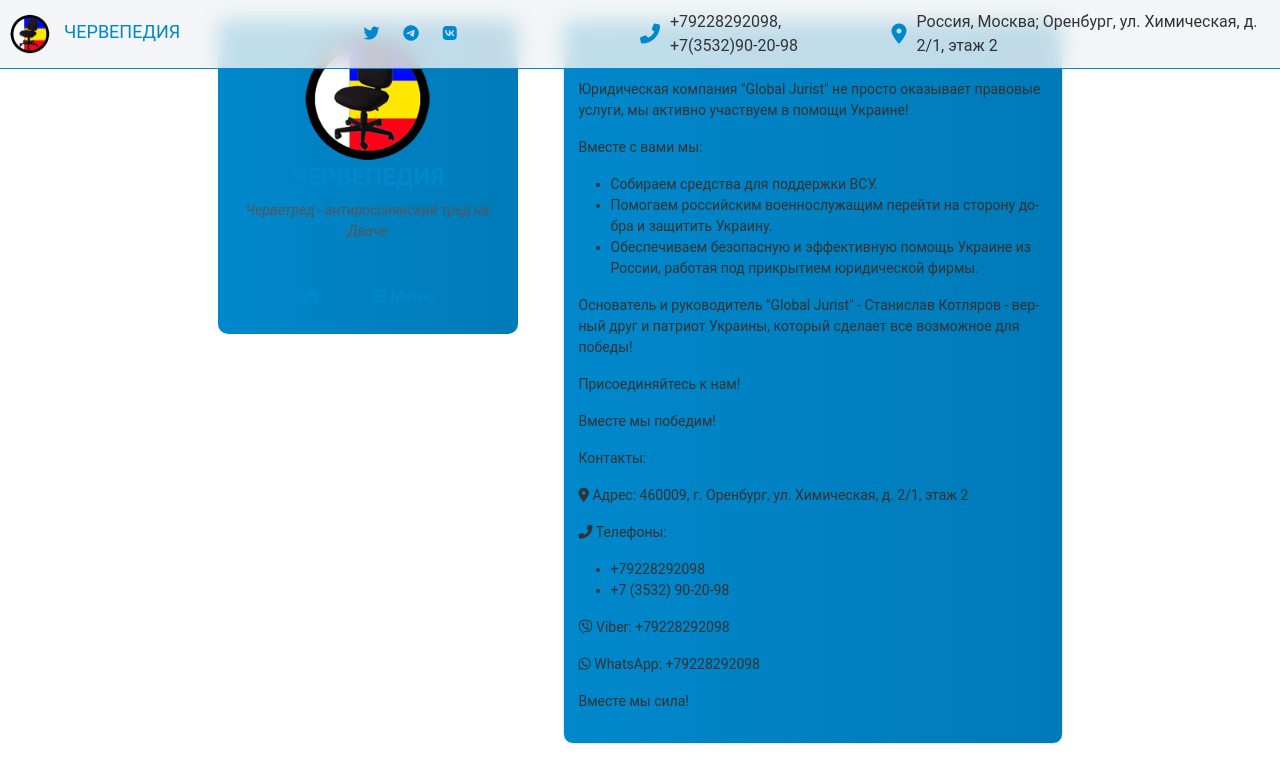
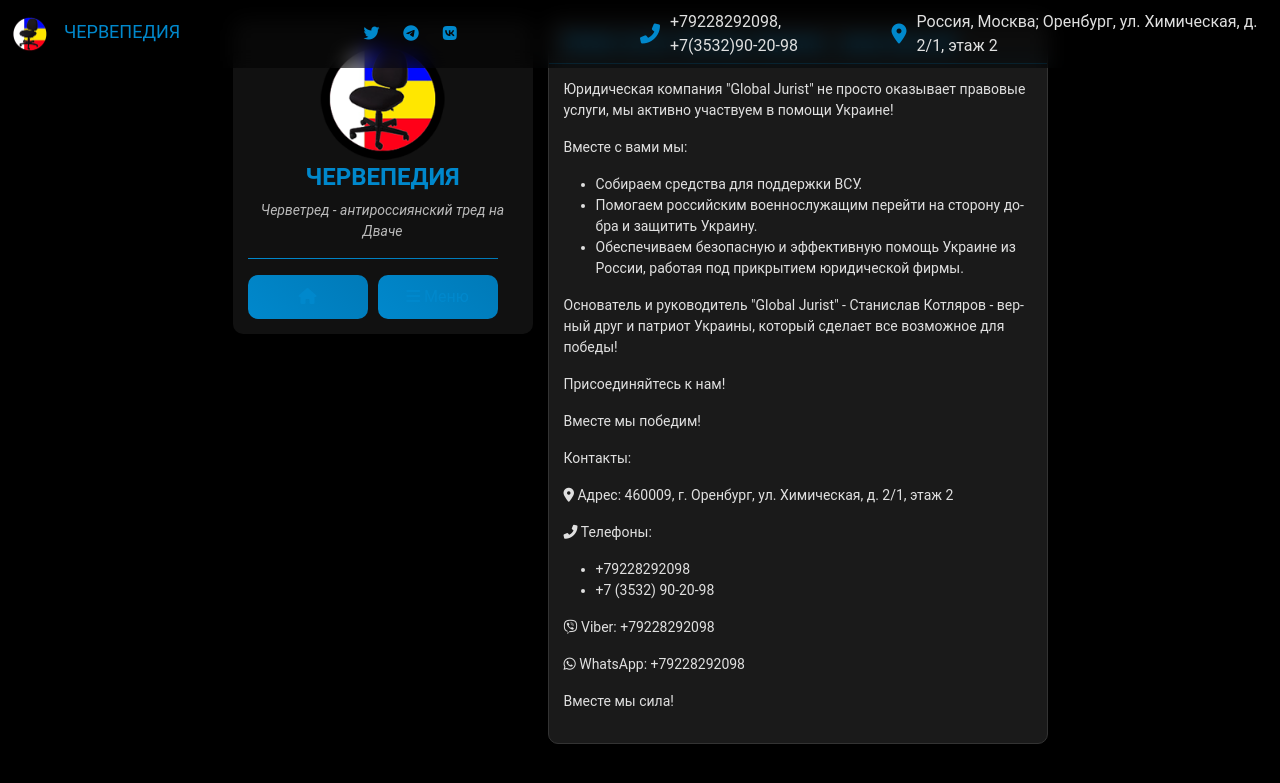
Before and after one commit to chervepedia/chervepedia.github.io, a Jekyll site: the page built from test.md, in a window 1280 px wide. Shown: the top 783 px of the page. Built offline with Jekyll 4.4.1, drawn with Linux system fonts in a browser that asks for light colours; comment, search, counter and statistics services are not loaded.

Commit message:
Update style.css

```diff
--- a/assets/css/style.css
+++ b/assets/css/style.css
@@ -1,19 +1,19 @@
 :root {
-    --main-color: #0088cc;
-    --main-color-dark: #007ab8;
-    --background-color: #ffffff;
-    --text-color: #333333;
-    --sidebar-bg: #f8f9fa;
-    --post-bg: #ffffff;
-    --post-border: #e1e8ed;
-    --footer-bg: #f1f3f4;
-    --link-color: #0088cc;
-    --link-hover-color: #007ab8;
-    --submenu-bg: #f8f9fa;
-    --submenu-text-color: #333333;
-    --submenu-link-hover-bg: #e1e8ed;
-    --read-more-color: #0088cc;
-    --read-more-hover-color: #007ab8;
+    --main-color: #0088cc; /* Основной цвет */
+    --main-color-dark: #007ab8; /* Более темный оттенок Telegram */
+    --background-color: #000000; /* Черный фоновый цвет страницы */
+    --text-color: #e0e0e0; /* Светлый цвет текста */
+    --sidebar-bg: #111111; /* Темный цвет фона сайдбара */
+    --post-bg: #1a1a1a; /* Темный цвет фона постов */
+    --post-border: #333333; /* Цвет границы постов */
+    --footer-bg: rgba(0, 0, 0, 0.5); /* Полупрозрачный цвет фона футера */
+    --link-color: #0088cc; /* Цвет ссылок */
+    --link-hover-color: #007ab8; /* Цвет ссылок при наведении */
+    --submenu-bg: #111111; /* Темный цвет фона подменю */
+    --submenu-text-color: #e0e0e0; /* Светлый цвет текста в подменю */
+    --submenu-link-hover-bg: #333333; /* Цвет фона ссылки в подменю при наведении */
+    --read-more-color: #0088cc; /* Цвет ссылки "Читать далее" */
+    --read-more-hover-color: #007ab8; /* Цвет ссылки "Читать далее" при наведении */
 }
 
 body {
@@ -39,7 +39,7 @@
 
 /* Стили для сайдбара */
 .sidebar {
-    background: linear-gradient(to right, var(--main-color), var(--main-color-dark));
+    background-color: var(--sidebar-bg);
     text-align: center;
     padding: 15px;
     margin-bottom: 20px;
@@ -70,7 +70,7 @@
 /* Стили для описания */
 .description-container p {
     font-size: 14px;
-    color: #555;
+    color: #bbbbbb;
     font-style: italic;
 }
 
@@ -80,10 +80,9 @@
     max-width: 250px;
     border-top: 1px groove transparent;
     border-image: linear-gradient(to right, var(--main-color), var(--main-color-dark)) 1;
-    display: flex;
-    justify-content: center;
 }
 
+/* Сетка для меню */
 .menu-grid {
     display: grid;
     grid-template-columns: repeat(2, 1fr);
@@ -95,15 +94,17 @@
     position: relative;
 }
 
+/* Ссылки меню */
 .menu-link {
     display: block;
     color: var(--link-color);
     text-decoration: none;
     padding: 10px;
     text-align: center;
-    transition: background-color 0.3s, transform 0.1s, box-shadow 0.1s;
+    transition: background-color 0.3s, transform 0.1s;
     border: none;
     border-radius: 10px;
+    background: linear-gradient(45deg, #0088cc, #007ab8); /* Градиент для ссылок */
 }
 
 .menu-link:hover {
@@ -114,10 +115,7 @@
     transform: translateY(2px);
 }
 
-.menu-link.has-submenu::after {
-    font-size: 0.8em;
-}
-
+/* Подменю */
 .sub-menu {
     display: none;
     position: absolute;
@@ -131,6 +129,7 @@
     z-index: 1000;
 }
 
+/* Подменю ссылки */
 .sub-menu a {
     display: block;
     color: var(--submenu-text-color);
@@ -140,6 +139,7 @@
     transition: background-color 0.3s;
 }
 
+/* Эффект подчеркивания */
 .sub-menu a::before {
     content: '';
     position: absolute;
@@ -175,7 +175,7 @@
 
 /* Стили для постов */
 .post {
-    background: linear-gradient(to right, var(--main-color), var(--main-color-dark));
+    background-color: var(--post-bg);
     margin-bottom: 15px;
     padding: 0;
     width: 100%;
@@ -185,6 +185,7 @@
     border: 1px solid var(--post-border);
 }
 
+/* Заголовок поста */
 .post-header {
     padding: 10px 15px;
     border-bottom: 1px groove var(--main-color);
@@ -197,6 +198,7 @@
     margin: 0;
 }
 
+/* Основные стили для изображения в посте */
 .post-image-wrapper {
     position: relative;
     max-width: 500px;
@@ -210,6 +212,7 @@
     align-items: center;
 }
 
+/* Стили для изображения */
 .post-image-wrapper img {
     max-width: 100%;
     max-height: 600px;
@@ -218,6 +221,7 @@
     object-fit: contain;
 }
 
+/* Содержимое поста */
 .post-content {
     padding: 15px;
     font-size: 14px;
@@ -230,6 +234,7 @@
     max-width: 100%;
 }
 
+/* Подвал поста */
 .post-footer {
     display: flex;
     justify-content: space-between;
@@ -252,10 +257,11 @@
 }
 
 .post-date {
-    color: #666;
+    color: #999999;
     font-size: 12px;
 }
 
+/* Стили телеграм виджета */
 .telegram-discussion {
     width: 100%;
     max-width: 500px;
@@ -273,18 +279,17 @@
     display: flex;
     justify-content: space-between;
     align-items: center;
-    background: rgba(241, 243, 244, 0.8);
-    backdrop-filter: blur(10px);
-    -webkit-backdrop-filter: blur(10px);
+    background-color: var(--footer-bg);
     padding: 10px;
     width: 100%;
     position: fixed;
     top: 0;
     left: 0;
     z-index: 1000;
-    border-bottom: 1px solid var(--main-color);
+    backdrop-filter: blur(10px); /* Эффект aeroglass */
 }
 
+/* Стили для изображений в футере */
 .footer img {
     width: 40px;
     height: 40px;
@@ -317,17 +322,20 @@
     width: 100%;
 }
 
+/* Название сайта */
 .site-name {
     margin-left: 10px;
     color: var(--main-color);
     font-size: 18px;
 }
 
+/* Иконки социальных сетей */
 .social-icons a {
     margin: 0 10px;
     color: var(--main-color);
 }
 
+/* Контактная информация */
 .contact-info {
     display: flex;
     align-items: center;
@@ -341,6 +349,7 @@
     color: var(--main-color);
 }
 
+/* Кнопка "Наверх" */
 .back-to-top {
     position: fixed;
     bottom: 100px;
@@ -366,7 +375,7 @@
     display: flex;
     justify-content: space-between;
     align-items: center;
-    background: linear-gradient(to right, var(--main-color), var(--main-color-dark));
+    background-color: var(--background-color);
     padding: 14px;
     margin-top: 28px;
     margin-bottom: 40px;
@@ -404,7 +413,7 @@
 }
 
 .page-number.current {
-    color: #000;
+    color: #fff;
 }
 
 /* Медиа-запрос для устройств с шириной экрана 768px и более */
@@ -421,7 +430,6 @@
         top: 0;
         width: 100%;
         max-width: 300px;
-        margin-right: 45px;
     }
 
     .content {
```
